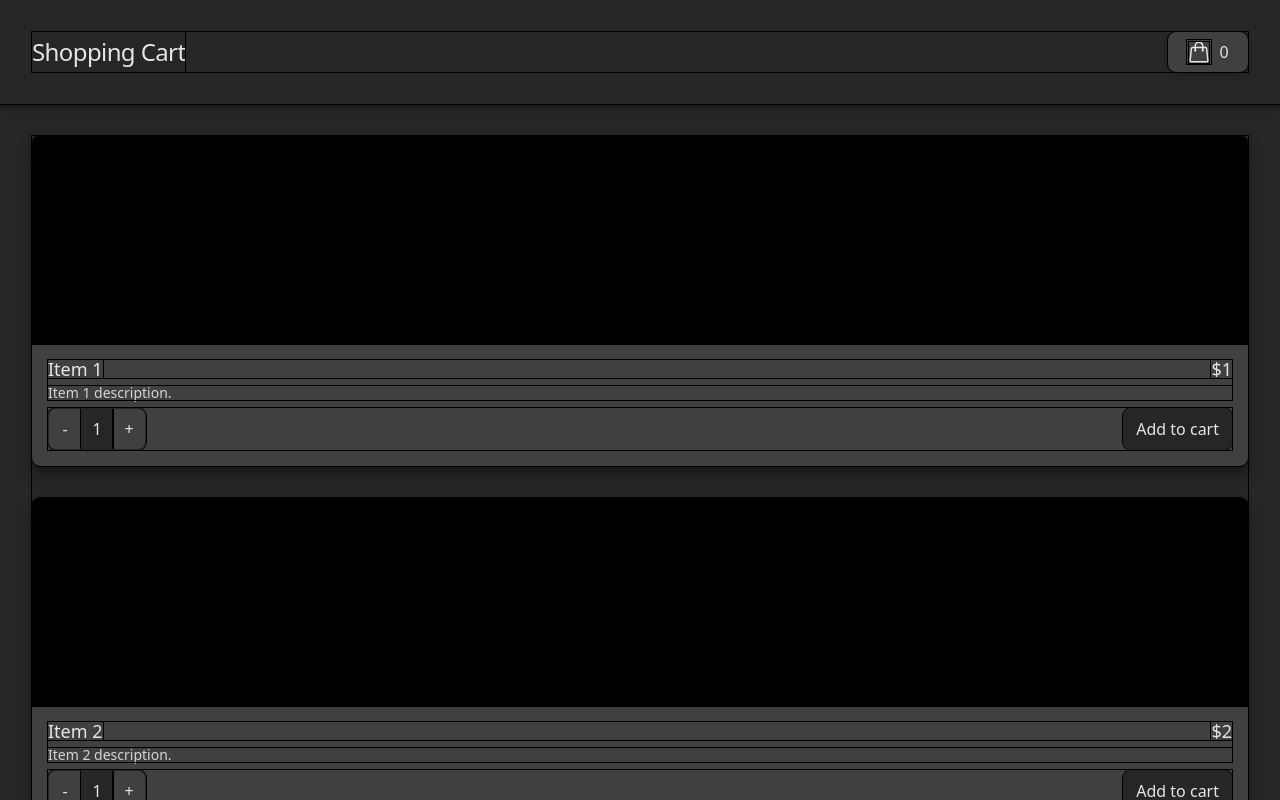
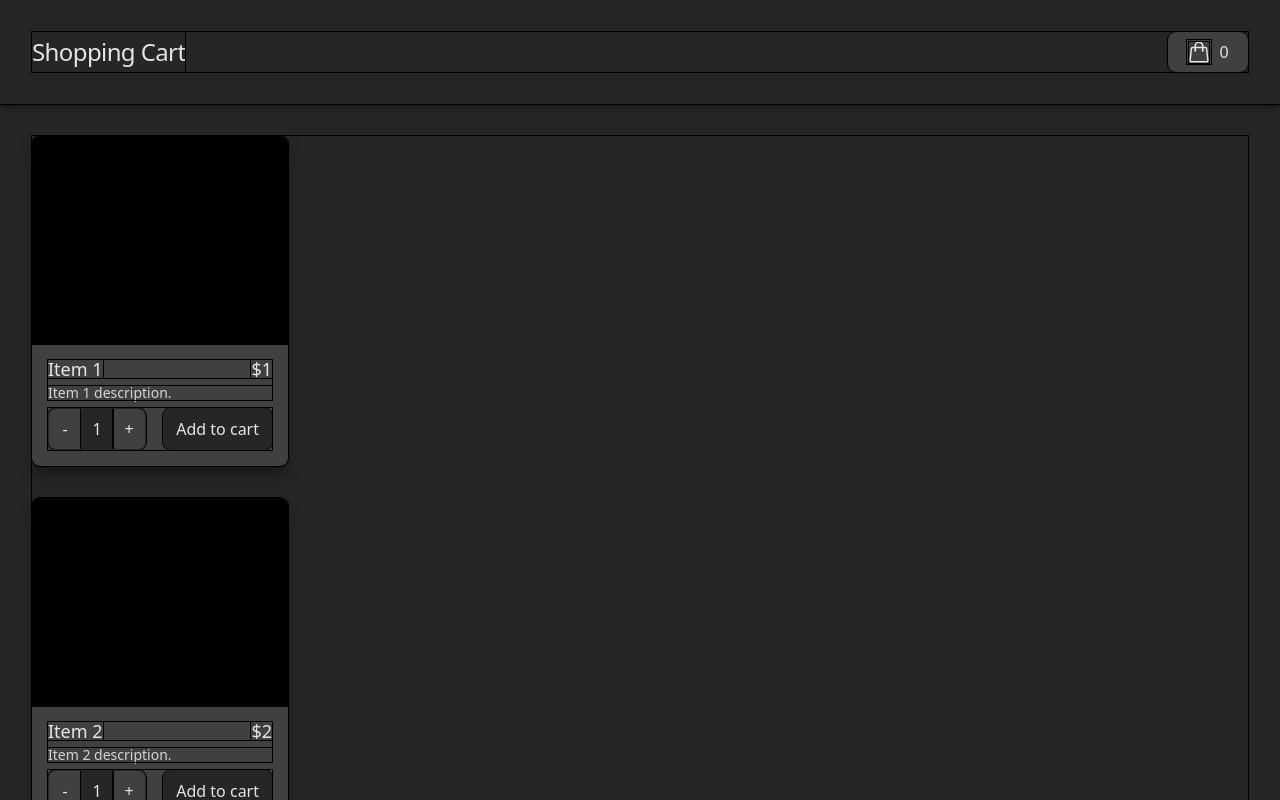
Before and after one commit to royojeda/shopping-cart, a React (Create React App) app: page /shop in a window 1280 px wide. Shown: the top 800 px of the page. Built offline with nearby package versions, Linux system fonts and the light colour scheme.

Commit message:
feat: add a max width to ItemCard

```diff
--- a/src/components/ItemCard.tsx
+++ b/src/components/ItemCard.tsx
@@ -37,7 +37,7 @@ export default function ItemCard({ item, onAddToCart }: ItemCardProps) {
   return (
     <div
       role="listitem"
-      className="flex w-full flex-col overflow-hidden rounded-lg bg-neutral-700 shadow-lg shadow-neutral-900"
+      className="flex w-full max-w-[16rem] flex-col overflow-hidden rounded-lg bg-neutral-700 shadow-lg shadow-neutral-900"
     >
       {/* <img src="https://picsum.photos/2000/1500" alt="" className="w-full" /> */}
       <div className="h-52 w-full bg-black" />
```
